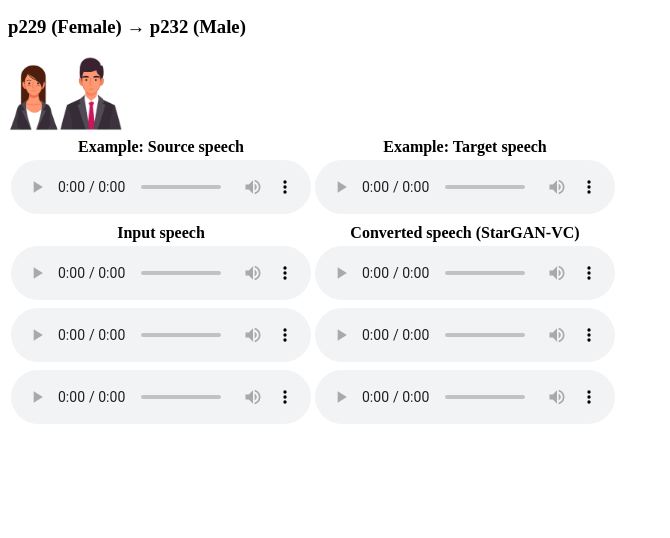
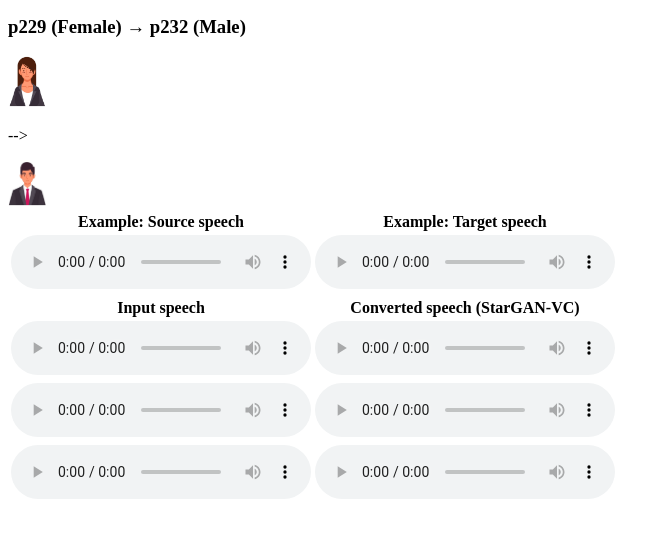
Before and after one commit to malradhi/contSM-VC, a plain HTML site: page index.html in a window 1280 px wide. Shown: the part 176-714 px from the top of the page, without its empty margins (0-670 px from the left). Drawn offline with Linux system fonts and the light colour scheme.

Commit message:
Update index.html

```diff
--- a/index.html
+++ b/index.html
@@ -34,7 +34,7 @@
 
 
 <div>
-      <a name="fig3"><img src="img/p229.jpg" width="4%"></a><a name="fig4"><img src="img/p232.jpg" width="5%"></a><table class="table">
+      <a name="fig3"><img src="img/p229.jpg" width="3%"><p>  -->  </p></a><a name="fig4"><img src="img/p232.jpg" width="3%"></a><table class="table">
 
 
       </table>
```
